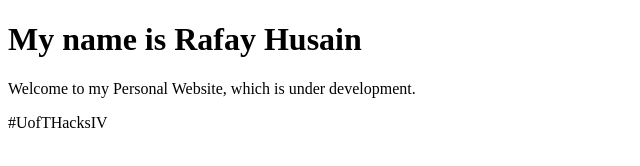
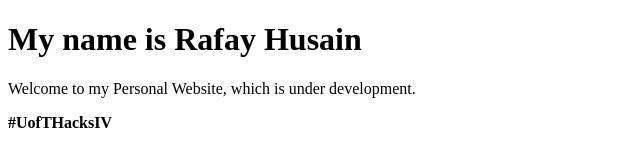
Before and after one commit to rafayh7/rafayh7.github.io, a plain HTML site: page index.html in a window 1280 px wide. Shown: the full height of the page, 0-640 px from the left. Drawn offline with Linux system fonts and the light colour scheme.

Commit message:
Update index.html

```diff
--- a/index.html
+++ b/index.html
@@ -7,7 +7,7 @@
 
   <h1><strong> My name is <b>Rafay Husain</b> </strong></h1>
   <p>Welcome to my Personal Website, which is under development.</p>
-      <h>#UofTHacksIV</h>
+      <strong>#UofTHacksIV</strong>
 
 </body>
 </html>
```
